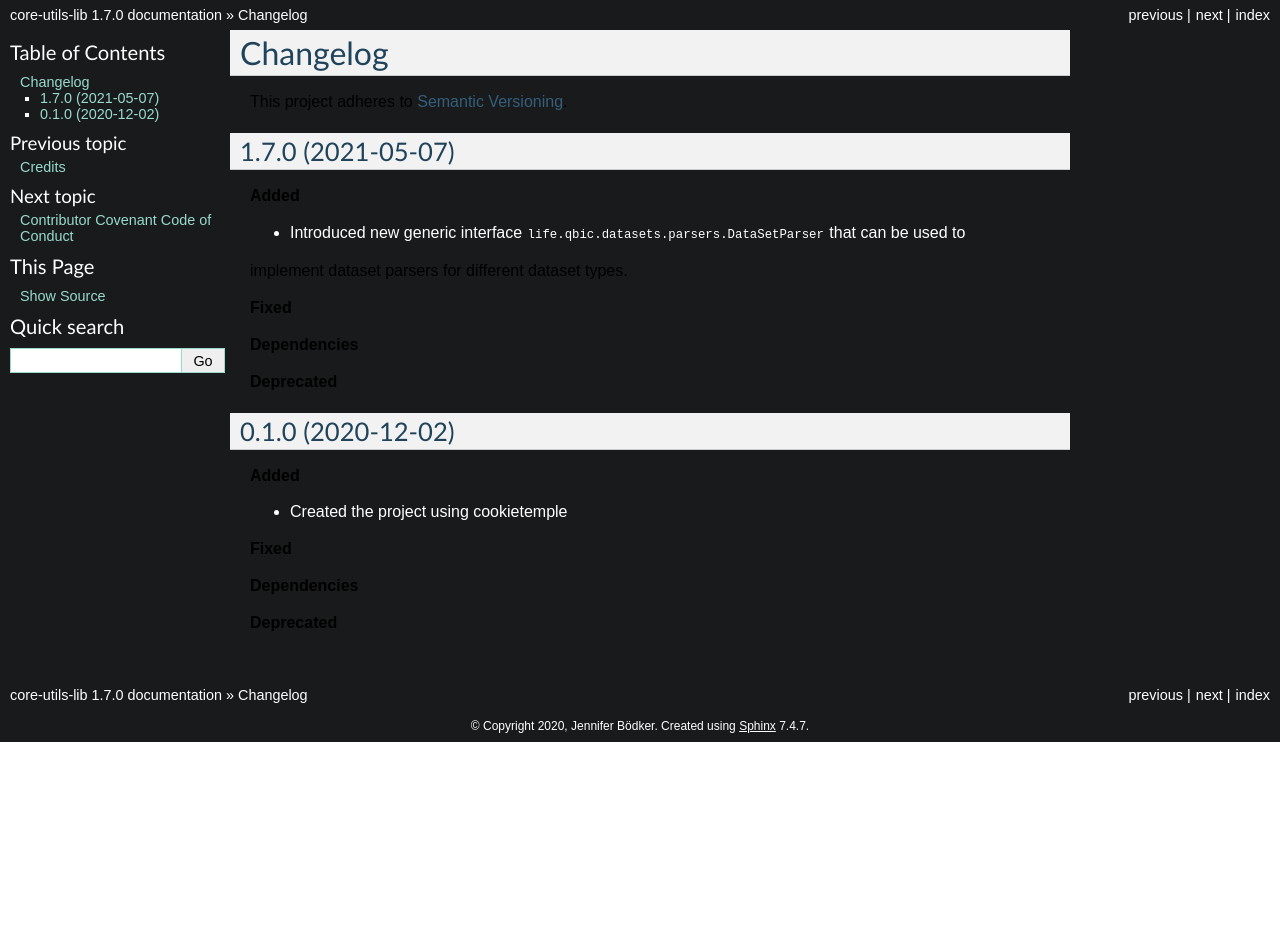
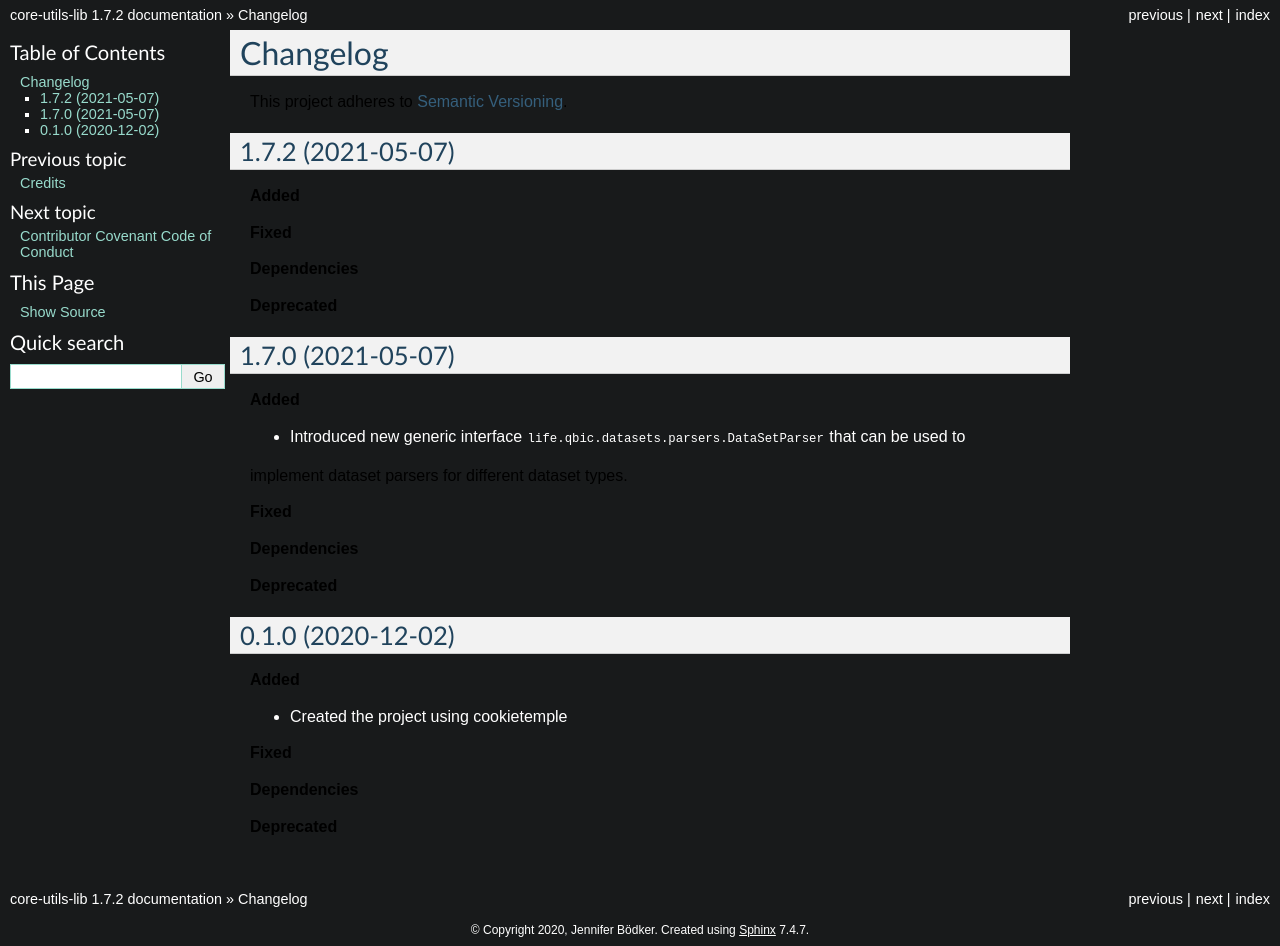
Before and after one commit to qbicsoftware/core-utils-lib, a Sphinx documentation site: the page built from docs/changelog.rst, in a window 1280 px wide. Built offline with Sphinx 7.4.7, drawn with Linux system fonts in a browser that asks for light colours; before the commit the page ends 900 px from its top, so only the background shows below that.

Commit message:
Bump version from 1.7.0 to 1.7.2

```diff
--- a/CHANGELOG.rst
+++ b/CHANGELOG.rst
@@ -3,6 +3,18 @@ Changelog
 ==========
 
 This project adheres to `Semantic Versioning <https://semver.org/>`_.
+
+
+1.7.2 (2021-05-07)
+------------------
+
+**Added**
+
+**Fixed**
+
+**Dependencies**
+
+**Deprecated**
 
 
 1.7.0 (2021-05-07)
--- a/docs/conf.py
+++ b/docs/conf.py
@@ -55,9 +55,9 @@ author = "Jennifer Bödker"
 # the built documents.
 #
 # The short X.Y version.
-version = '1.7.0'
+version = '1.7.2'
 # The full version, including alpha/beta/rc tags.
-release = '1.7.0'
+release = '1.7.2'
 
 # The language for content autogenerated by Sphinx. Refer to documentation
 # for a list of supported languages.
--- a/qube.cfg
+++ b/qube.cfg
@@ -1,5 +1,5 @@
 [bumpversion]
-current_version = 1.7.0
+current_version = 1.7.2
 
 [bumpversion_files_whitelisted]
 dot_qube = .qube.yml
```
Also changed, not shown: .qube.yml.
